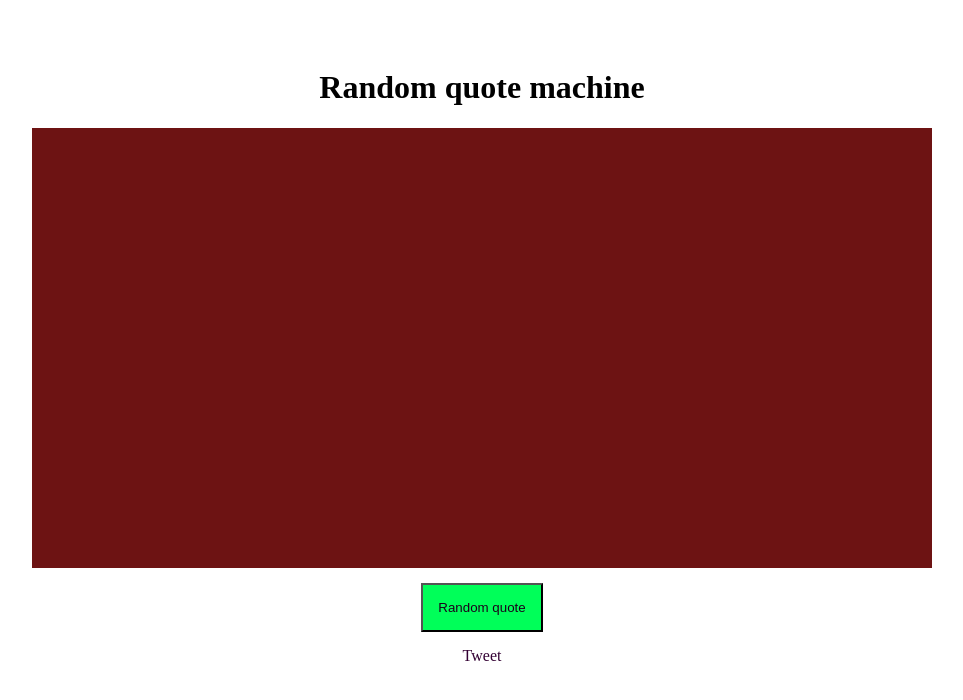
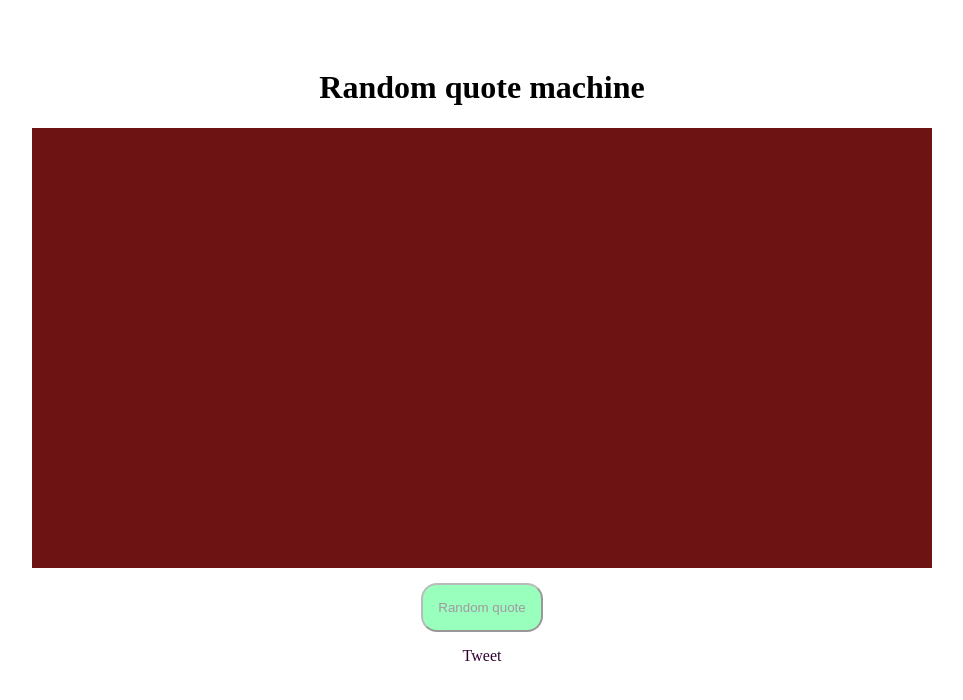
Before and after one commit to michalplebanski/quotemachine, a plain HTML site: page index.html in a window 1280 px wide. In both pictures the pointer is over the button "Random quote". Shown: the whole page, without its empty margins (158-1121 px from the left). Drawn offline with nearby package versions, Linux system fonts and the light colour scheme; no server answers; some icons are missing.

Commit message:
Update style.css

```diff
--- a/style/style.css
+++ b/style/style.css
@@ -27,6 +27,11 @@ button {
 	padding: 15px;
 	cursor: pointer;
 	color: #1a001a;
+	border-radius: 2vh;
+}
+
+button:hover {
+	opacity: 0.4;
 }
 
 a {
@@ -35,3 +40,7 @@ a {
 	margin: 15px;
 	color: #330033;
 }
+
+a:hover {
+	opacity: 0.4;
+}
```
